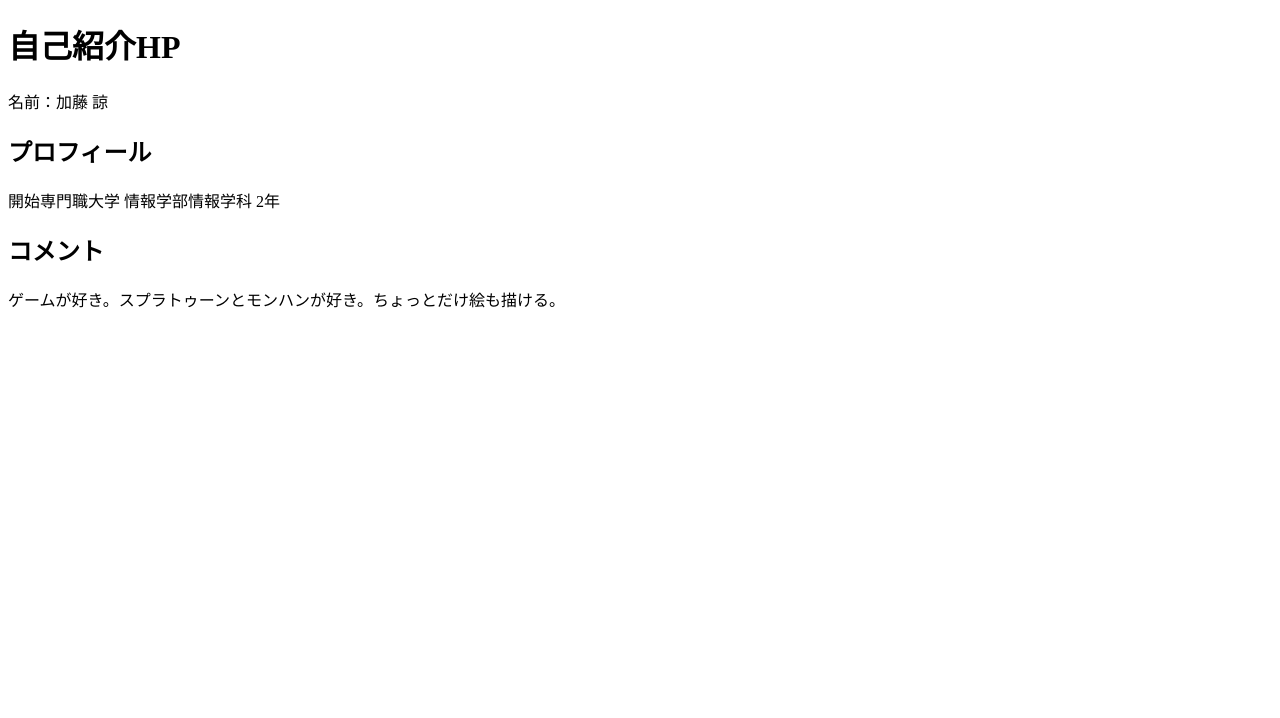
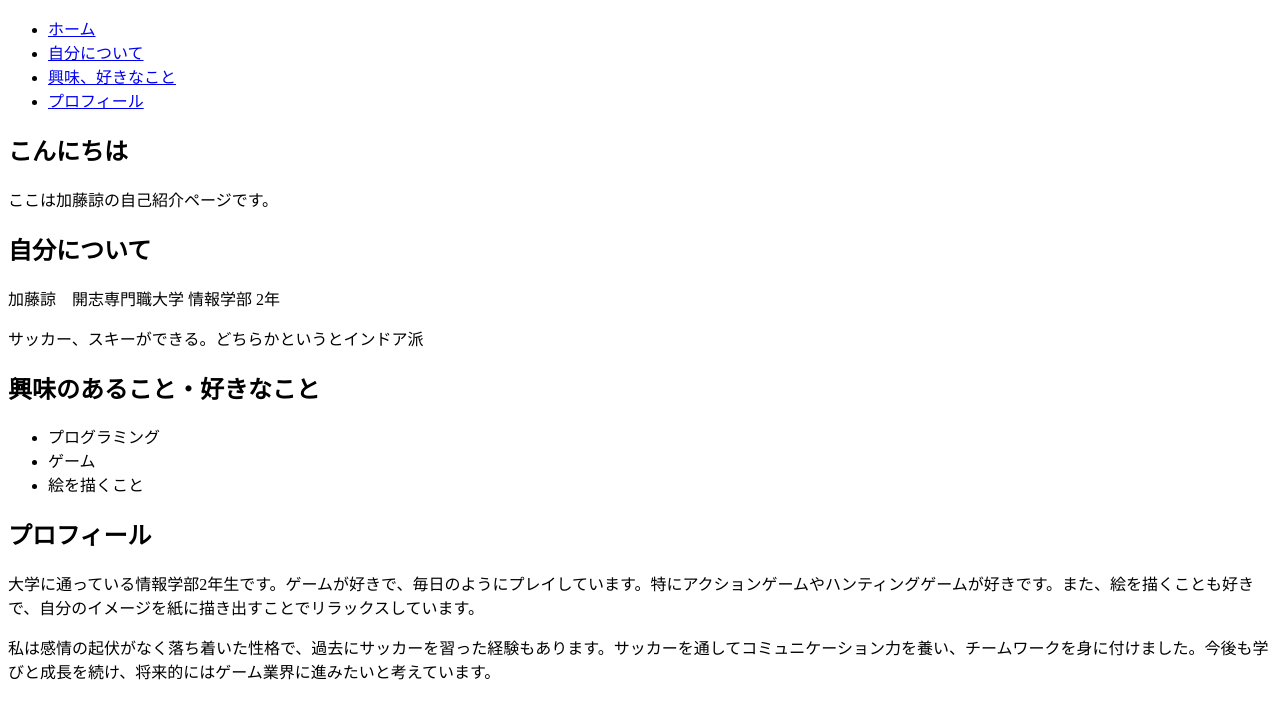
Before and after one commit to katouryo/repo-to-1, a plain HTML site: page index.html in a window 1280 px wide. Drawn offline with Linux system fonts and the light colour scheme.

Commit message:
Update index.html

```diff
--- a/index.html
+++ b/index.html
@@ -1,18 +1,44 @@
 <!DOCTYPE html>
-<html lang="en">
+<html>
 <head>
-    <title></title>
+  <meta charset="UTF-8">
+  <title>My Personal Profile</title>
+  <link rel="stylesheet" type="text/css" href="自己紹介.css">
 </head>
 <body>
-    <h1>自己紹介HP</h1>
-    <p>
-        名前：加藤 諒
-    </p>
-    <h2>プロフィール</h2>
-    <p>
-        開始専門職大学 情報学部情報学科 2年
-    </p>
-    <h2>コメント</h2>
-    <p>ゲームが好き。スプラトゥーンとモンハンが好き。ちょっとだけ絵も描ける。</p>
+  <header>
+    <nav>
+      <ul>
+        <li><a href="#home">ホーム</a></li>
+        <li><a href="#about">自分について</a></li>
+        <li><a href="#interests">興味、好きなこと</a></li>
+        <li><a href="#profile">プロフィール</a></li>
+      </ul>
+    </nav>
+  </header>
+  <main>
+    <section id="home">
+      <h1>こんにちは</h1>
+      <p>ここは加藤諒の自己紹介ページです。</p>
+    </section>
+    <section id="about">
+      <h2>自分について</h2>
+      <p>加藤諒　開志専門職大学 情報学部 2年</p>
+      <p>サッカー、スキーができる。どちらかというとインドア派</p>
+    </section>
+    <section id="interests">
+      <h2>興味のあること・好きなこと</h2>
+      <ul>
+        <li>プログラミング</li>
+        <li>ゲーム</li>
+        <li>絵を描くこと</li>
+      </ul>
+    </section>
+    <section id="profile">
+      <h2>プロフィール</h2>
+      <p>大学に通っている情報学部2年生です。ゲームが好きで、毎日のようにプレイしています。特にアクションゲームやハンティングゲームが好きです。また、絵を描くことも好きで、自分のイメージを紙に描き出すことでリラックスしています。</p>
+      <p>私は感情の起伏がなく落ち着いた性格で、過去にサッカーを習った経験もあります。サッカーを通してコミュニケーション力を養い、チームワークを身に付けました。今後も学びと成長を続け、将来的にはゲーム業界に進みたいと考えています。</p>
+    </section>
+  </main>
 </body>
 </html>
```
